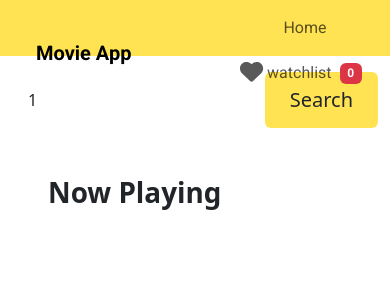
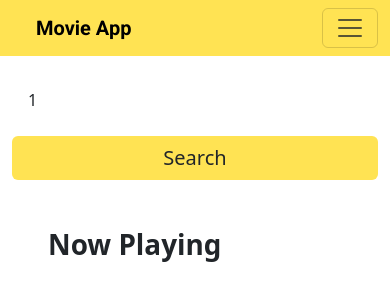
Before and after one commit to Abdelrahman120/Movie-App, an Angular app: page /search-result/1 in a window 390 px wide. Shown: the top 300 px of the page. Built offline with nearby package versions, Linux system fonts and the light colour scheme; no server answers.

Commit message:
making pages responsive

```diff
--- a/src/app/cart/cart.component.html
+++ b/src/app/cart/cart.component.html
@@ -45,9 +45,9 @@
    -->
 <div class="container mt-4">
   <h1 class="card-title roboto-bold">Watch list</h1>
-  <div class="row">
+  <div class="row container-fluid p-2">
     @if (cartItems.length === 0) {
-    <div class="im d-flex justify-content-center mt-5">
+    <div class="d-flex justify-content-center mt-5">
       <img src="broken-heart.png" alt="Description of Image" />
     </div>
     <h1 class="text-center fs-1">No Movies in watch list</h1>
--- a/src/app/movie-card/movie-card.component.html
+++ b/src/app/movie-card/movie-card.component.html
@@ -9,14 +9,14 @@
   <div
     class="position-absolute bg-dark border-info border border-2 text-light d-flex align-items-center justify-content-center"
     style="
-      top: 78.2%;
-      left: 6%;
+      top: 80%;
+      left: 1rem;
       border-radius: 50%;
       width: 2.9rem;
       height: 2.9rem;
     "
   >
-    <span class="roboto-light" style="font-size: 14px">{{
+    <span class="roboto-light" style="font-size: 0.875rem">{{
       movie.vote_average | number : "1.0-2"
     }}</span>
   </div>
@@ -26,7 +26,7 @@
     </p>
     <div
       class="d-flex justify-content-between align-items-center"
-      style="height: 8px"
+      style="height: 0.5rem"
     >
       <span class="card-text text-muted">
         {{ movie.release_date | date : "MMM d, y" }}
@@ -38,7 +38,11 @@
         id="heart{{ movie.id }}"
       />
       <label for="heart{{ movie.id }}" class=""
-        ><fa-icon (click)="addToCart(movie)" [icon]="faHeart" class="fs-4 heart"></fa-icon
+        ><fa-icon
+          (click)="addToCart(movie)"
+          [icon]="faHeart"
+          class="fs-4 heart"
+        ></fa-icon
       ></label>
       <!-- <button class="btn btn-outline-info" (click)="addToCart(movie)">add to watchlist</button> -->
     </div>
--- a/src/app/movie-list/movie-list.component.html
+++ b/src/app/movie-list/movie-list.component.html
@@ -9,7 +9,7 @@
   <h1 class="fs-1 my-5 fw-bold">Now Playing</h1>
   <div class="row">
     @for(Movie of movie;track $index){
-    <div class="col-2 my-1">
+    <div class="col-sm-12 col-md-6 col-lg-3 col-xl-2 my-2">
       <app-movie-card [movie]="Movie"></app-movie-card>
     </div>
     }
--- a/src/app/navbar/navbar.component.html
+++ b/src/app/navbar/navbar.component.html
@@ -7,17 +7,37 @@
     class="container-fluid d-flex justify-content-between align-content-center"
   >
     <a class="navbar-brand roboto-bold ms-4" href="#">Movie App</a>
+    <div>
+      <button
+        class="navbar-toggler"
+        type="button"
+        data-bs-toggle="collapse"
+        data-bs-target="#navbarNavAltMarkup"
+        aria-controls="navbarNavAltMarkup"
+        aria-expanded="false"
+        aria-label="Toggle navigation"
+      >
+        <span class="navbar-toggler-icon"></span>
+      </button>
+      <div class="collapse navbar-collapse" id="navbarNavAltMarkup">
         <div
           class="navbar-nav roboto-regular d-flex justify-content-between align-items-center"
         >
           <a class="nav-link me-2" aria-current="page" href="#">Home</a>
 
-      <a routerLink="cart" routerLinkActive="text-dark" [routerLinkActiveOptions]="{exact: true}"
-      class="nav-link d-flex roboto-regular align-items-center me-3" href="#">
+          <a
+            routerLink="cart"
+            routerLinkActive="text-dark"
+            [routerLinkActiveOptions]="{ exact: true }"
+            class="nav-link d-flex roboto-regular align-items-center me-3"
+            href="#"
+          >
             <fa-icon [icon]="faHeart" class="fs-3"></fa-icon>
             <span class="ms-1">watchlist</span>
-      <span class="badge bg-danger ms-2 ">{{ cartLength }}</span>
+            <span class="badge bg-danger ms-2">{{ cartLength }}</span>
           </a>
         </div>
       </div>
+    </div>
+  </div>
 </nav>
--- a/src/app/search-bar/search-bar.component.html
+++ b/src/app/search-bar/search-bar.component.html
@@ -1,17 +1,21 @@
-<form action="" class="d-flex" >
+<form action="" class="d-flex row">
+  <div class="col-sm-12 col-lg-11 col-xl-11">
     <input
       type="text"
       name="search_input"
-    class="form-control rounded-3 p-3 me-4 border-0"
+      class="form-control rounded-3 p-3 me-4 border-0 mb-2"
       placeholder="Search and explore..."
       [(ngModel)]="text"
       value="{{ text }}"
     />
+  </div>
+  <div class="col-sm-12 col-lg-1 col-xl-1">
     <input
       type="submit"
       value="Search"
-    class="btn fs-5 roboto-regular search px-4"
+      class="btn fs-5 roboto-regular search px-4 w-100"
       style="background-color: #ffe353"
       (click)="search()"
     />
+  </div>
 </form>
```
Lines whose indentation alone changed are shown as unchanged.
